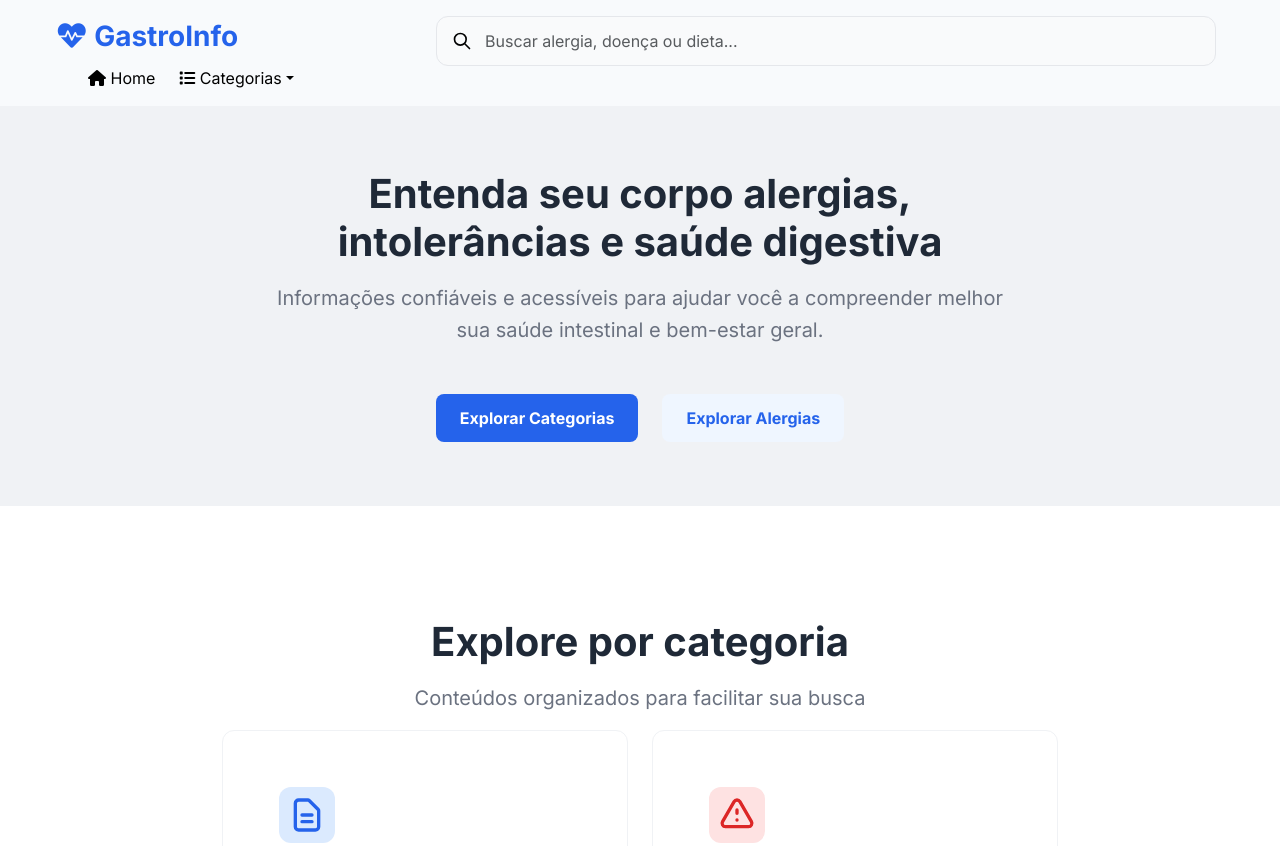
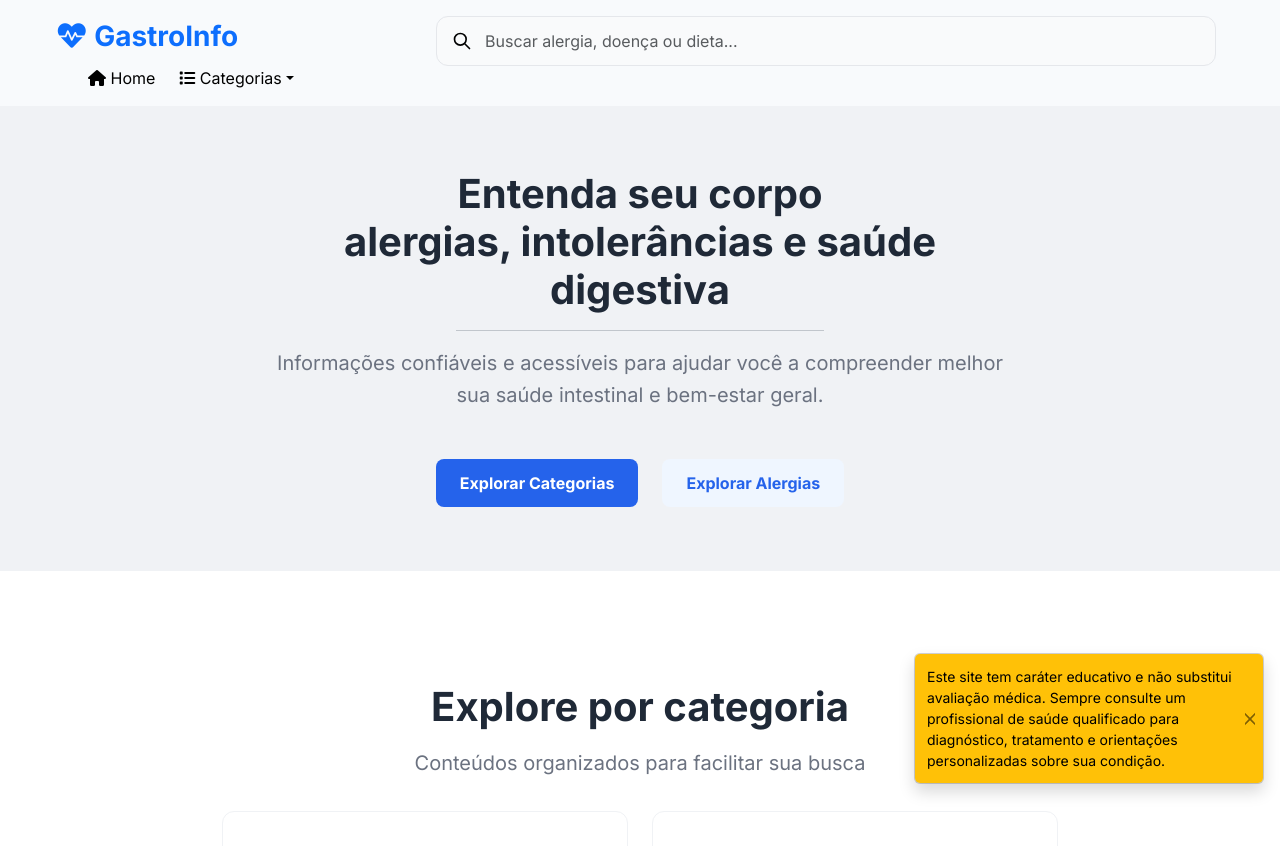
Before and after one commit to LucasBXavier/GastroInfo, a plain HTML site: page index.html in a window 1280 px wide. Shown: the top 846 px of the page. Drawn offline with nearby package versions, Linux system fonts and the light colour scheme.

Commit message:
chore: add toast warning and a line break for better reading

```diff
--- a/index.html
+++ b/index.html
@@ -16,7 +16,7 @@
     <!-- nav -->
     <nav class="navbar">
         <div class="logo">
-            <h3 class="logo"><i class="fa-solid fa-heart-pulse"></i> GastroInfo</h3>
+            <h3 class="logo"><a href="index.html" style="text-decoration: none;"><i class="fa-solid fa-heart-pulse"></i> GastroInfo</a></h3>
         </div>
         <div class="search-box">
             <form class="d-flex" role="search">
@@ -31,7 +31,8 @@
         <div class="links dropdown">
             <li class="link-item">
                 <a href="index.html"><i class="fa-solid fa-house"></i> Home</a>
-                <a class="dropdown-toggle" type="button" data-bs-toggle="dropdown"><i class="fa-solid fa-list"></i> Categorias</a>
+                <a class="dropdown-toggle" type="button" data-bs-toggle="dropdown"><i class="fa-solid fa-list"></i>
+                    Categorias</a>
                 <ul class="dropdown-menu dropdown-menu-end">
                     <li><a href="./pages/intolerancias.html" class="dropdown-item">Intolerâncias</a></li>
                     <li><a href="./pages/alergias.html" class="dropdown-item">Alergias</a></li>
@@ -42,11 +43,27 @@
         </div>
     </nav>
     <!-- nav -->
+    <!-- toast -->
+     <div class="toast-container position-fixed bottom-0 end-0 p-3">
+        <div id="meuToast" class="toast align-items-center text-bg-warning" role="alert" aria-live="assertive" aria-atomic="true">
+            <div class="d-flex">
+                <div class="toast-body">
+                    Este site tem caráter educativo e não substitui
+                    avaliação médica. Sempre consulte um profissional de saúde qualificado para diagnóstico,
+                    tratamento e orientações personalizadas sobre sua condição. </div>
+                <button type="button" class="btn-close me-2 m-auto" data-bs-dismiss="toast" aria-label="Close">
+                </button>
+            </div>
+        </div>
+    </div>
+    <!-- toast -->
     <!-- hero -->
     <section>
         <div class="hero">
             <div class="hero-content">
-                <h1 class="hero-title">Entenda seu corpo alergias, intolerâncias e saúde digestiva</h1>
+                <h1 class="hero-title">Entenda seu corpo<br>
+                     alergias, intolerâncias e saúde digestiva</h1>
+                     <hr>
                 <p class="subtext">Informações confiáveis e acessíveis para ajudar você a compreender melhor sua saúde
                     intestinal e bem-estar geral.
                 </p>
@@ -148,7 +165,7 @@
             <div class="footer-columns">
                 <div class="collums">
                     <div class="footer-brand">
-                        <span class="footer-brand-name"><i class="fa-solid fa-heart-pulse"></i> GastroInfo</span>
+                        <span class="footer-brand-name"><a href="index.html" style="text-decoration: none;"><i class="fa-solid fa-heart-pulse"></i> GastroInfo</a></span>
                     </div>
                     <p class="footer-summary">Informação confiável sobre saúde digestiva</p>
                 </div>
@@ -175,6 +192,7 @@
     <script src="https://cdn.jsdelivr.net/npm/bootstrap@5.3.8/dist/js/bootstrap.bundle.min.js"
         integrity="sha384-FKyoEForCGlyvwx9Hj09JcYn3nv7wiPVlz7YYwJrWVcXK/BmnVDxM+D2scQbITxI"
         crossorigin="anonymous"></script>
+    <script src="./js/script.js"></script>
 </body>
 
 </html>
--- /dev/null
+++ b/js/script.js
@@ -0,0 +1,6 @@
+const toastEl = document.getElementById('meuToast');
+const toast = new bootstrap.Toast(toastEl, {
+    delay: 5000 // 5 segundos
+});
+
+toast.show();
--- a/styles/style.css
+++ b/styles/style.css
@@ -177,6 +177,7 @@ body {
     display: grid;
     grid-template-columns: repeat(2, 1fr);
     gap: 1.5rem;
+    margin-top: 2rem;
 }
 
 .card-icon {
@@ -300,6 +301,10 @@ body {
     }
 }
 
+.footer-title{
+    font-weight: bold;
+}
+
 .copy {
     color: var(--text-light);
 
```
